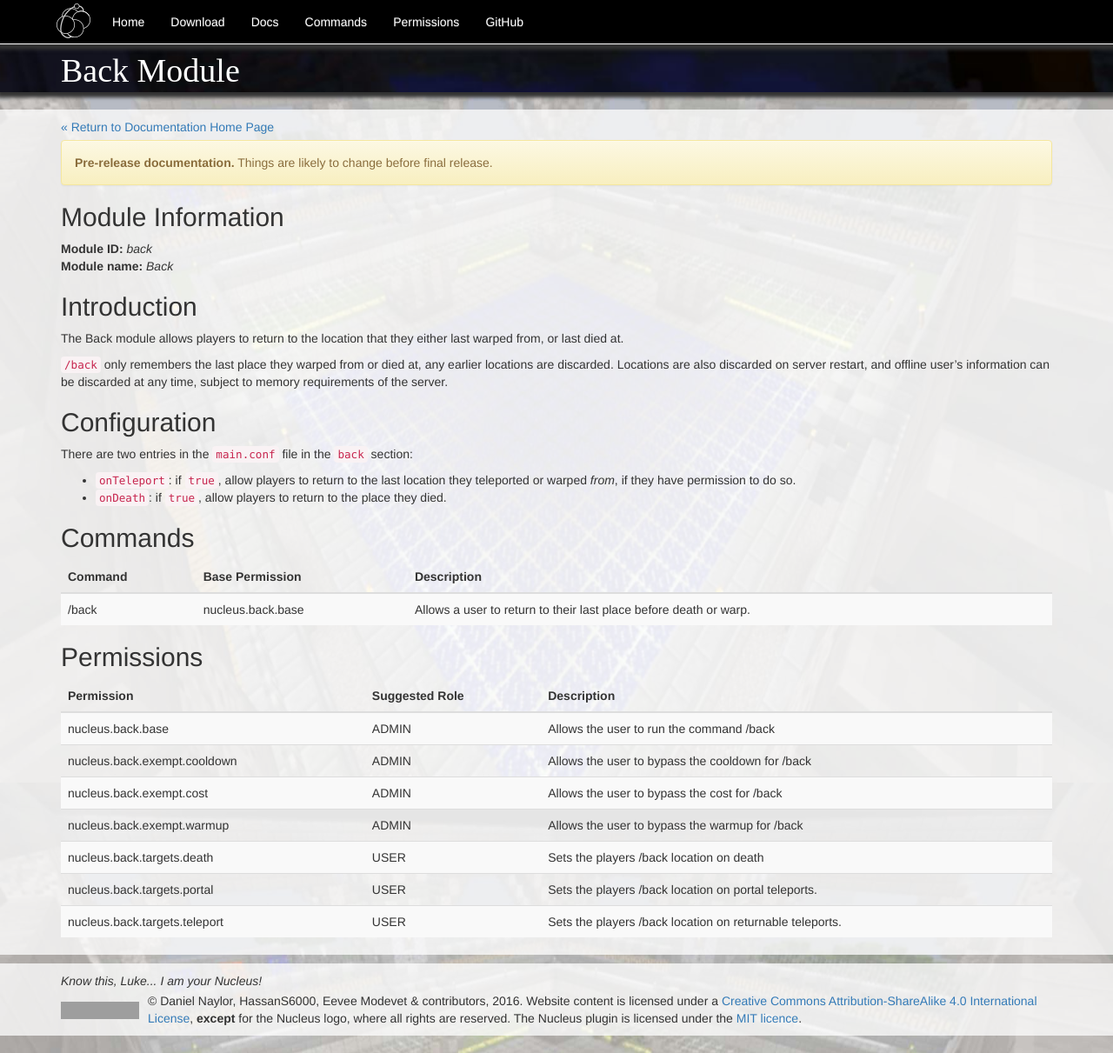
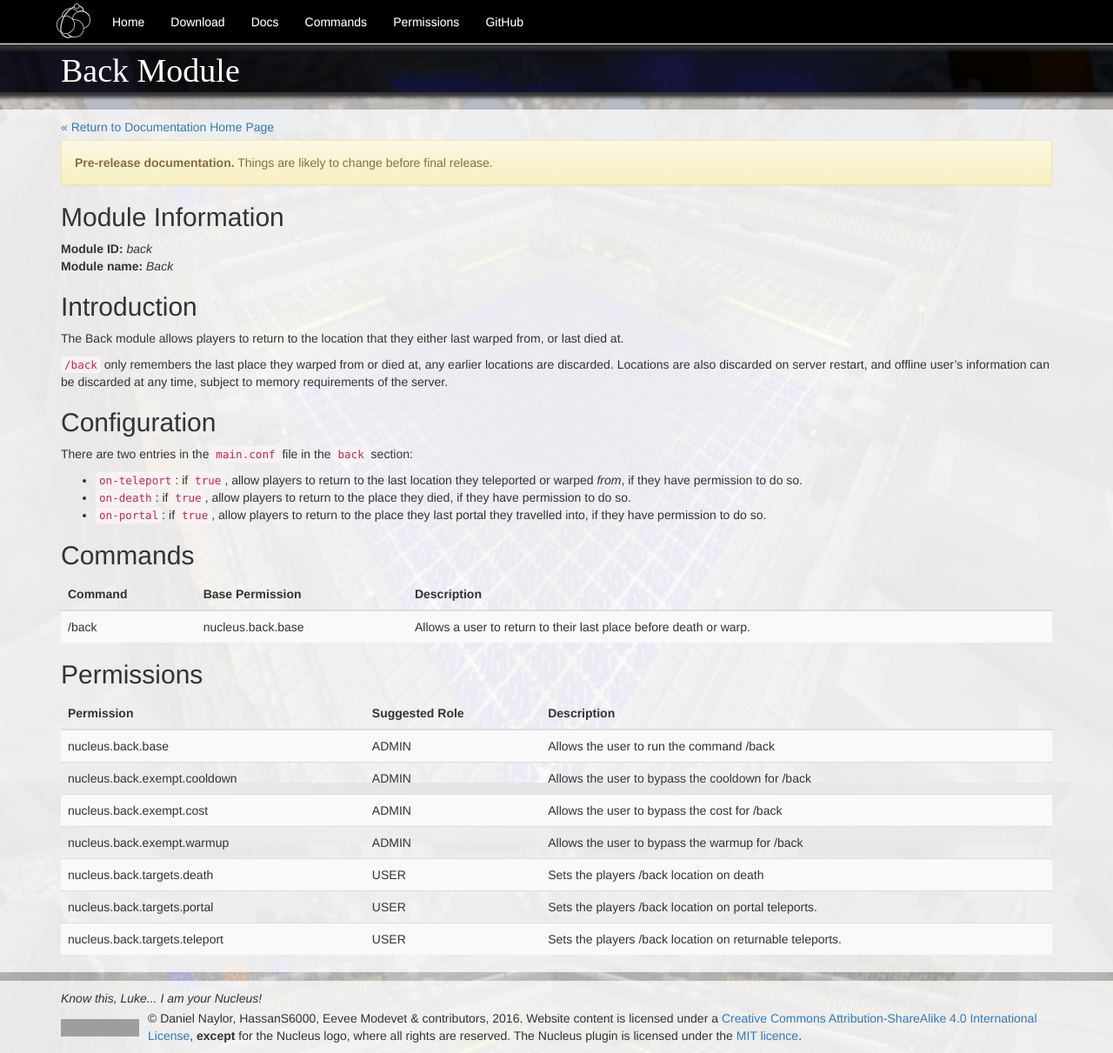
Before and after one commit to NucleusPowered/site-v1, a Jekyll site: the page built from docs/modules/back.md, in a window 1280 px wide and 1211 px high. Shown: the whole window at 87% size. Built offline with Jekyll 4.4.1, drawn with Linux system fonts in a browser that asks for light colours; grey boxes are pictures that could not be loaded.

Commit message:
Update /back

```diff
--- a/docs/modules/back.md
+++ b/docs/modules/back.md
@@ -18,6 +18,7 @@ of the server.
 
 There are two entries in the `main.conf` file in the `back` section:
 
-* `onTeleport`: if `true`, allow players to return to the last location they teleported or warped _from_, if they have
+* `on-teleport`: if `true`, allow players to return to the last location they teleported or warped _from_, if they have
 permission to do so.
-* `onDeath`: if `true`, allow players to return to the place they died.
+* `on-death`: if `true`, allow players to return to the place they died, if they have permission to do so.
+* `on-portal`: if `true`, allow players to return to the place they last portal they travelled into, if they have permission to do so.
```
